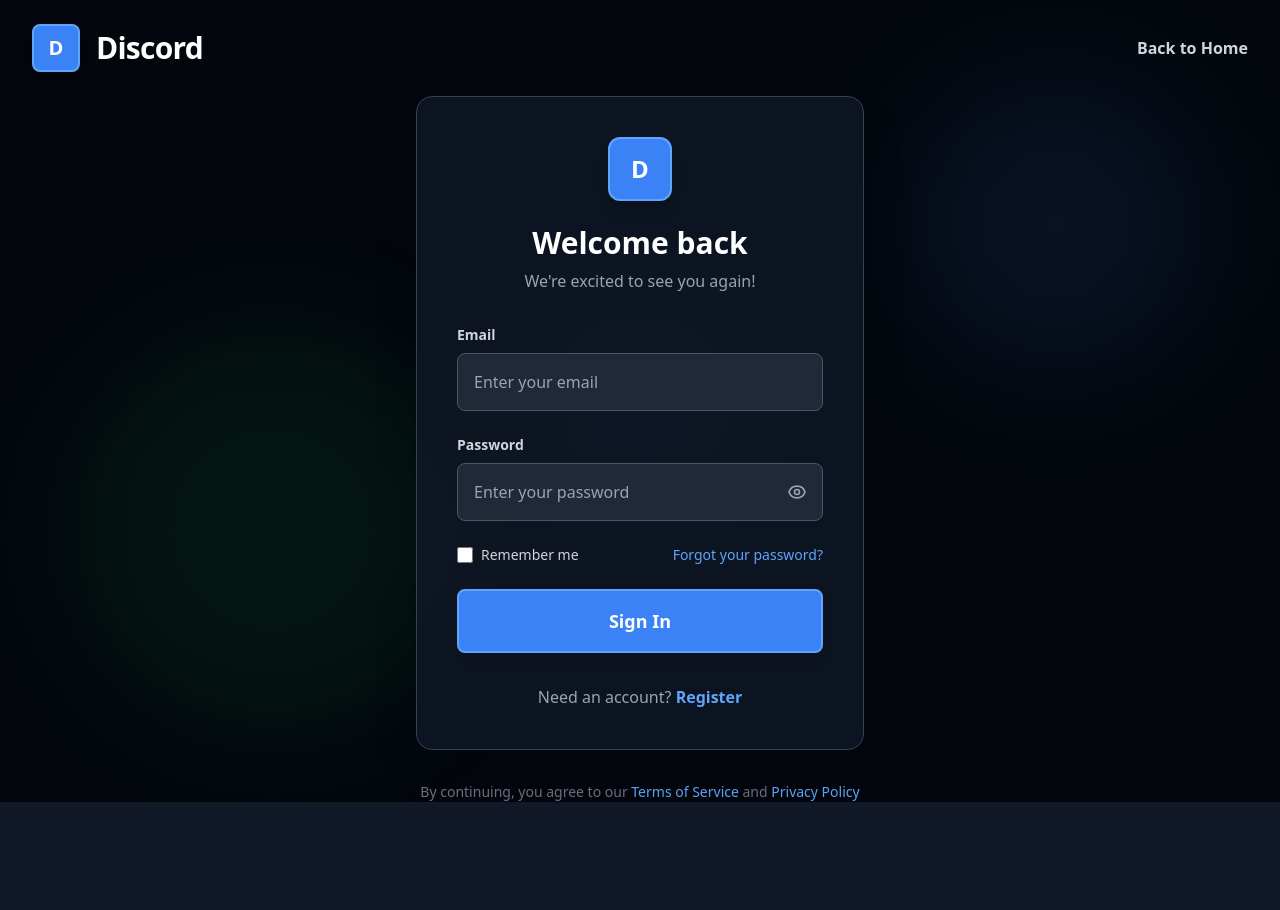
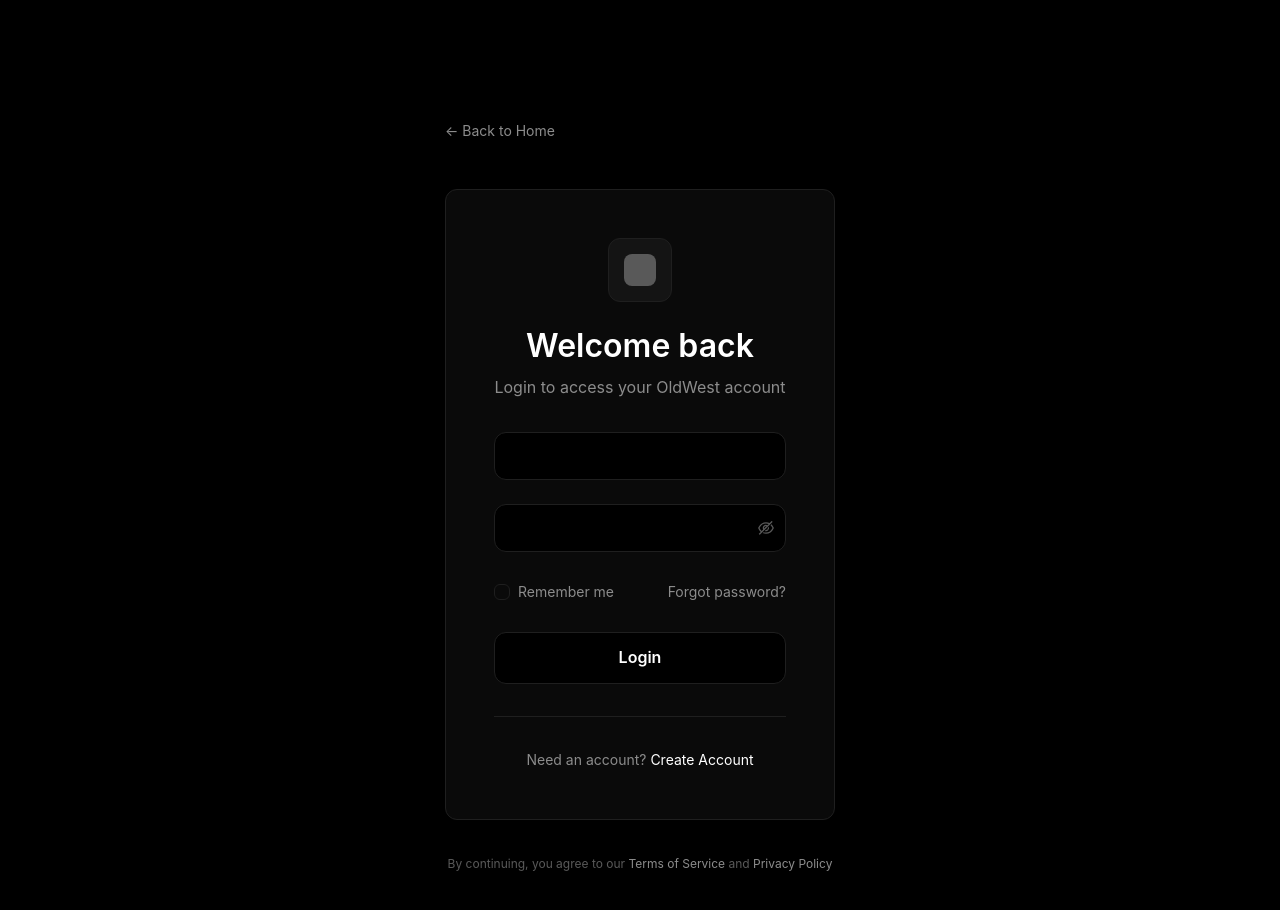
Before and after one commit to oldwestsolutions/oldoldwest, a Next.js app: page /login in a window 1280 px wide. Shown: the top 910 px of the page. Before the commit the page ends 802 px from the top, so only its background shows below. Built offline with nearby package versions, Linux system fonts and the light colour scheme.

Commit message:
Add scroll-hiding header, replace Documentation with Merit & Credentials, update hero buttons to Access BlockSpace and Login, create Access BlockSpace page, update Login page to Ant Design

```diff
--- /dev/null
+++ b/src/app/access-blockspace/page.tsx
@@ -0,0 +1,112 @@
+'use client'
+
+import { Layout, Typography, Divider, Space, Button, Card, Row, Col } from 'antd'
+import Link from 'next/link'
+
+const { Content } = Layout
+const { Title, Paragraph, Text } = Typography
+
+export default function AccessBlockSpace() {
+  return (
+    <Layout style={{ minHeight: '100vh', background: '#000000', color: '#ffffff' }}>
+      <Content style={{ padding: '120px 48px', maxWidth: 900, margin: '0 auto' }}>
+        <div style={{ marginBottom: 48 }}>
+          <Link href="/" style={{ color: '#8c8c8c', fontSize: 14, textDecoration: 'none' }}>
+            ← Back to Home
+          </Link>
+        </div>
+
+        <Title level={1} style={{ color: '#ffffff', marginBottom: 24, fontSize: 48, fontWeight: 700 }}>
+          Access BlockSpace
+        </Title>
+
+        <Paragraph style={{ color: '#8c8c8c', fontSize: 18, lineHeight: 1.8, marginBottom: 40 }}>
+          BlockSpace is the isolated virtual environment where all OldWest interactions occur. Each user session operates within a dedicated BlockSpace, ensuring security, accountability, and precise resource tracking.
+        </Paragraph>
+
+        <Divider style={{ borderColor: '#1f1f1f', margin: '40px 0' }} />
+
+        <Space direction="vertical" size="large" style={{ width: '100%' }}>
+          <Card
+            bordered
+            style={{
+              background: '#0a0a0a',
+              borderColor: '#1f1f1f',
+              borderRadius: 12
+            }}
+            bodyStyle={{ padding: 32 }}
+          >
+            <Title level={3} style={{ color: '#ffffff', marginBottom: 16, fontSize: 20, fontWeight: 600 }}>
+              What is BlockSpace?
+            </Title>
+            <Paragraph style={{ color: '#8c8c8c', fontSize: 16, lineHeight: 1.8, marginBottom: 16 }}>
+              BlockSpace is a dedicated virtual machine environment allocated to each user session. It provides complete isolation from other users, encrypted storage, and precise resource tracking. All interactions within BlockSpace consume VM minutes at published rates.
+            </Paragraph>
+            <Paragraph style={{ color: '#8c8c8c', fontSize: 16, lineHeight: 1.8, margin: 0 }}>
+              Each BlockSpace is provisioned when you start a session and deallocated when the session ends. All data and interactions are logged within your BlockSpace for settlement and audit purposes.
+            </Paragraph>
+          </Card>
+
+          <Card
+            bordered
+            style={{
+              background: '#0a0a0a',
+              borderColor: '#1f1f1f',
+              borderRadius: 12
+            }}
+            bodyStyle={{ padding: 32 }}
+          >
+            <Title level={3} style={{ color: '#ffffff', marginBottom: 16, fontSize: 20, fontWeight: 600 }}>
+              Accessing BlockSpace
+            </Title>
+            <Paragraph style={{ color: '#8c8c8c', fontSize: 16, lineHeight: 1.8, marginBottom: 24 }}>
+              To access BlockSpace, you must have an authenticated account with sufficient VM minutes balance. Each session allocates a new BlockSpace instance. You can have multiple active sessions, each with its own BlockSpace.
+            </Paragraph>
+            <Button
+              type="primary"
+              style={{
+                background: '#000000',
+                borderColor: '#1f1f1f',
+                color: '#ffffff',
+                borderRadius: 12,
+                fontWeight: 600,
+                boxShadow: 'none'
+              }}
+              href="/login"
+            >
+              Login to Access BlockSpace
+            </Button>
+          </Card>
+
+          <Card
+            bordered
+            style={{
+              background: '#0a0a0a',
+              borderColor: '#1f1f1f',
+              borderRadius: 12
+            }}
+            bodyStyle={{ padding: 32 }}
+          >
+            <Title level={3} style={{ color: '#ffffff', marginBottom: 16, fontSize: 20, fontWeight: 600 }}>
+              BlockSpace Features
+            </Title>
+            <Row gutter={[16, 16]}>
+              <Col xs={24} sm={12}>
+                <Text style={{ color: '#d9d9d9', fontSize: 15 }}>• Complete Isolation</Text>
+              </Col>
+              <Col xs={24} sm={12}>
+                <Text style={{ color: '#d9d9d9', fontSize: 15 }}>• Encrypted Storage</Text>
+              </Col>
+              <Col xs={24} sm={12}>
+                <Text style={{ color: '#d9d9d9', fontSize: 15 }}>• Resource Metering</Text>
+              </Col>
+              <Col xs={24} sm={12}>
+                <Text style={{ color: '#d9d9d9', fontSize: 15 }}>• Usage Tracking</Text>
+              </Col>
+            </Row>
+          </Card>
+        </Space>
+      </Content>
+    </Layout>
+  )
+}
--- a/src/app/login/page.tsx
+++ b/src/app/login/page.tsx
@@ -1,171 +1,157 @@
 'use client'
 
+import { Layout, Typography, Divider, Space, Button, Card, Input, Form, Checkbox } from 'antd'
 import Link from 'next/link'
-import { useRouter } from 'next/navigation'
 import { useState } from 'react'
 
+const { Content } = Layout
+const { Title, Paragraph, Text } = Typography
+
 export default function Login() {
-  const router = useRouter()
-  const [email, setEmail] = useState('')
-  const [password, setPassword] = useState('')
-  const [isLoading, setIsLoading] = useState(false)
-  const [showPassword, setShowPassword] = useState(false)
+  const [loading, setLoading] = useState(false)
 
-  const handleSubmit = async (e: React.FormEvent) => {
-    e.preventDefault()
-    setIsLoading(true)
-
-    // Simulate API call delay
+  const onFinish = async (values: any) => {
+    setLoading(true)
+    // Simulate API call
     await new Promise(resolve => setTimeout(resolve, 1000))
-
-    // Here you would typically make an API call to verify credentials
-    // For now, we'll just redirect to dashboard
-    router.push('/dashboard')
+    setLoading(false)
+    // Redirect would happen here
   }
 
   return (
-    <div className="min-h-screen bg-black relative overflow-hidden">
-      {/* Background Effects */}
-      <div className="absolute inset-0 bg-blue-500/5"></div>
-      <div className="absolute top-20 right-20 w-72 h-72 bg-blue-500/10 rounded-full blur-3xl"></div>
-      <div className="absolute bottom-20 left-20 w-96 h-96 bg-green-600/10 rounded-full blur-3xl"></div>
-      <div className="absolute top-1/2 left-1/2 transform -translate-x-1/2 -translate-y-1/2 w-64 h-64 bg-blue-500/5 rounded-full blur-2xl"></div>
+    <Layout style={{ minHeight: '100vh', background: '#000000', color: '#ffffff' }}>
+      <Content style={{ padding: '120px 48px', maxWidth: 500, margin: '0 auto' }}>
+        <div style={{ marginBottom: 48 }}>
+          <Link href="/" style={{ color: '#8c8c8c', fontSize: 14, textDecoration: 'none' }}>
+            ← Back to Home
+          </Link>
+        </div>
 
-      {/* Navigation */}
-      <nav className="relative z-10 flex items-center justify-between px-8 py-6">
-        <Link href="/" className="flex items-center space-x-4 group">
-          <div className="w-12 h-12 bg-blue-500 rounded-lg flex items-center justify-center shadow-lg border-2 border-blue-400 group-hover:scale-105 transition-transform duration-300">
-            <span className="text-white font-bold text-xl">D</span>
+        <Card
+          bordered
+          style={{
+            background: '#0a0a0a',
+            borderColor: '#1f1f1f',
+            borderRadius: 12
+          }}
+          bodyStyle={{ padding: 48 }}
+        >
+          <div style={{ textAlign: 'center', marginBottom: 32 }}>
+            <div style={{
+              width: 64,
+              height: 64,
+              background: '#141414',
+              border: '1px solid #1f1f1f',
+              borderRadius: 12,
+              display: 'flex',
+              alignItems: 'center',
+              justifyContent: 'center',
+              margin: '0 auto 24px'
+            }}>
+              <div style={{ width: 32, height: 32, background: '#595959', borderRadius: 8 }}></div>
+            </div>
+            <Title level={2} style={{ color: '#ffffff', marginBottom: 8, fontSize: 32, fontWeight: 600 }}>
+              Welcome back
+            </Title>
+            <Paragraph style={{ color: '#8c8c8c', fontSize: 16, margin: 0 }}>
+              Login to access your OldWest account
+            </Paragraph>
           </div>
-          <span className="text-3xl font-bold text-white tracking-tight group-hover:text-blue-400 transition-colors duration-300">Discord</span>
-        </Link>
-        <Link
-          href="/"
-          className="text-gray-300 hover:text-blue-400 transition-colors duration-300 font-semibold"
-        >
-          Back to Home
-        </Link>
-      </nav>
 
-      {/* Main Content */}
-      <div className="relative z-10 flex items-center justify-center min-h-[calc(100vh-120px)] px-6">
-        <div className="w-full max-w-md">
-          {/* Login Card */}
-          <div className="bg-gray-900/80 backdrop-blur-md rounded-2xl p-10 shadow-2xl border border-gray-700 hover:border-blue-500/50 transition-all duration-500">
-            <div className="text-center mb-8">
-              <div className="w-16 h-16 bg-blue-500 rounded-xl flex items-center justify-center mx-auto mb-6 shadow-lg border-2 border-blue-400">
-                <span className="text-white font-bold text-2xl">D</span>
-              </div>
-              <h1 className="text-3xl font-bold text-white mb-2">Welcome back</h1>
-              <p className="text-gray-400">We're excited to see you again!</p>
-            </div>
+          <Form
+            name="login"
+            onFinish={onFinish}
+            layout="vertical"
+            requiredMark={false}
+          >
+            <Form.Item
+              name="phone"
+              rules={[{ required: true, message: 'Please input your phone number!' }]}
+            >
+              <Input
+                placeholder="Phone Number"
+                size="large"
+                style={{
+                  background: '#000000',
+                  borderColor: '#1f1f1f',
+                  color: '#ffffff',
+                  borderRadius: 12,
+                  height: 48
+                }}
+              />
+            </Form.Item>
 
-            <form className="space-y-6" onSubmit={handleSubmit}>
-              <div className="space-y-2">
-                <label htmlFor="email" className="block text-sm font-semibold text-gray-300">
-                  Email
-                </label>
-                <input
-                  type="email"
-                  id="email"
-                  value={email}
-                  onChange={(e) => setEmail(e.target.value)}
-                  className="w-full px-4 py-4 bg-gray-800 rounded-lg border border-gray-600 focus:outline-none focus:ring-2 focus:ring-blue-500 focus:border-transparent transition-all duration-300 text-white placeholder-gray-400"
-                  placeholder="Enter your email"
-                  required
-                />
-              </div>
+            <Form.Item
+              name="password"
+              rules={[{ required: true, message: 'Please input your password!' }]}
+            >
+              <Input.Password
+                placeholder="Password"
+                size="large"
+                style={{
+                  background: '#000000',
+                  borderColor: '#1f1f1f',
+                  color: '#ffffff',
+                  borderRadius: 12,
+                  height: 48
+                }}
+              />
+            </Form.Item>
 
-              <div className="space-y-2">
-                <label htmlFor="password" className="block text-sm font-semibold text-gray-300">
-                  Password
-                </label>
-                <div className="relative">
-                  <input
-                    type={showPassword ? "text" : "password"}
-                    id="password"
-                    value={password}
-                    onChange={(e) => setPassword(e.target.value)}
-                    className="w-full px-4 py-4 bg-gray-800 rounded-lg border border-gray-600 focus:outline-none focus:ring-2 focus:ring-blue-500 focus:border-transparent transition-all duration-300 text-white placeholder-gray-400 pr-12"
-                    placeholder="Enter your password"
-                    required
-                  />
-                  <button
-                    type="button"
-                    onClick={() => setShowPassword(!showPassword)}
-                    className="absolute right-4 top-1/2 transform -translate-y-1/2 text-gray-400 hover:text-white transition-colors duration-300"
-                  >
-                    {showPassword ? (
-                      <svg className="w-5 h-5" fill="none" stroke="currentColor" viewBox="0 0 24 24">
-                        <path strokeLinecap="round" strokeLinejoin="round" strokeWidth={2} d="M13.875 18.825A10.05 10.05 0 0112 19c-4.478 0-8.268-2.943-9.543-7a9.97 9.97 0 011.563-3.029m5.858.908a3 3 0 114.243 4.243M9.878 9.878l4.242 4.242M9.878 9.878L3 3m6.878 6.878L21 21" />
-                      </svg>
-                    ) : (
-                      <svg className="w-5 h-5" fill="none" stroke="currentColor" viewBox="0 0 24 24">
-                        <path strokeLinecap="round" strokeLinejoin="round" strokeWidth={2} d="M15 12a3 3 0 11-6 0 3 3 0 016 0z" />
-                        <path strokeLinecap="round" strokeLinejoin="round" strokeWidth={2} d="M2.458 12C3.732 7.943 7.523 5 12 5c4.478 0 8.268 2.943 9.542 7-1.274 4.057-5.064 7-9.542 7-4.477 0-8.268-2.943-9.542-7z" />
-                      </svg>
-                    )}
-                  </button>
-                </div>
-              </div>
-
-              <div className="flex items-center justify-between">
-                <label className="flex items-center">
-                  <input
-                    type="checkbox"
-                    className="w-4 h-4 text-blue-500 bg-gray-800 border-gray-600 rounded focus:ring-blue-500 focus:ring-2"
-                  />
-                  <span className="ml-2 text-sm text-gray-300">Remember me</span>
-                </label>
-                <Link href="/forgot-password" className="text-sm text-blue-400 hover:text-blue-300 transition-colors duration-300">
-                  Forgot your password?
+            <Form.Item>
+              <div style={{ display: 'flex', justifyContent: 'space-between', alignItems: 'center' }}>
+                <Form.Item name="remember" valuePropName="checked" noStyle>
+                  <Checkbox style={{ color: '#8c8c8c' }}>Remember me</Checkbox>
+                </Form.Item>
+                <Link href="#" style={{ color: '#8c8c8c', fontSize: 14 }}>
+                  Forgot password?
                 </Link>
               </div>
+            </Form.Item>
 
-              <button
-                type="submit"
-                disabled={isLoading}
-                className="w-full bg-blue-500 text-white py-4 rounded-lg font-bold text-lg hover:bg-blue-600 transition-all duration-300 shadow-lg hover:shadow-blue-500/25 border-2 border-blue-400 disabled:opacity-50 disabled:cursor-not-allowed flex items-center justify-center"
+            <Form.Item>
+              <Button
+                type="primary"
+                htmlType="submit"
+                loading={loading}
+                block
+                size="large"
+                style={{
+                  background: '#000000',
+                  borderColor: '#1f1f1f',
+                  color: '#ffffff',
+                  borderRadius: 12,
+                  fontWeight: 600,
+                  height: 52,
+                  boxShadow: 'none'
+                }}
               >
-                {isLoading ? (
-                  <>
-                    <svg className="animate-spin -ml-1 mr-3 h-5 w-5 text-white" xmlns="http://www.w3.org/2000/svg" fill="none" viewBox="0 0 24 24">
-                      <circle className="opacity-25" cx="12" cy="12" r="10" stroke="currentColor" strokeWidth="4"></circle>
-                      <path className="opacity-75" fill="currentColor" d="M4 12a8 8 0 018-8V0C5.373 0 0 5.373 0 12h4zm2 5.291A7.962 7.962 0 014 12H0c0 3.042 1.135 5.824 3 7.938l3-2.647z"></path>
-                    </svg>
-                    Signing in...
-                  </>
-                ) : (
-                  'Sign In'
-                )}
-              </button>
-            </form>
+                Login
+              </Button>
+            </Form.Item>
+          </Form>
 
-            <div className="mt-8 text-center">
-              <p className="text-gray-400">
-                Need an account?{' '}
-                <Link href="/signup" className="text-blue-400 hover:text-blue-300 font-semibold transition-colors duration-300">
-                  Register
-                </Link>
-              </p>
-            </div>
+          <Divider style={{ borderColor: '#1f1f1f', margin: '32px 0' }} />
+
+          <div style={{ textAlign: 'center' }}>
+            <Text style={{ color: '#8c8c8c', fontSize: 14 }}>
+              Need an account?{' '}
+              <Link href="/create-account" style={{ color: '#ffffff', textDecoration: 'none' }}>
+                Create Account
+              </Link>
+            </Text>
           </div>
+        </Card>
 
-          {/* Additional Info */}
-          <div className="mt-8 text-center">
-            <p className="text-gray-500 text-sm">
-              By continuing, you agree to our{' '}
-              <Link href="/terms" className="text-blue-400 hover:text-blue-300 transition-colors duration-300">
-                Terms of Service
-              </Link>{' '}
-              and{' '}
-              <Link href="/privacy" className="text-blue-400 hover:text-blue-300 transition-colors duration-300">
-                Privacy Policy
-              </Link>
-            </p>
-          </div>
+        <div style={{ marginTop: 32, textAlign: 'center' }}>
+          <Text style={{ color: '#595959', fontSize: 12 }}>
+            By continuing, you agree to our{' '}
+            <Link href="/terms-of-service" style={{ color: '#8c8c8c' }}>Terms of Service</Link>
+            {' '}and{' '}
+            <Link href="/privacy-policy" style={{ color: '#8c8c8c' }}>Privacy Policy</Link>
+          </Text>
         </div>
-      </div>
-    </div>
+      </Content>
+    </Layout>
   )
 }
--- a/src/app/page.tsx
+++ b/src/app/page.tsx
@@ -4,6 +4,7 @@ import Link from 'next/link'
 import { Layout, Row, Col, Card, Typography, Divider, Button, Progress, Space } from 'antd'
 import { AppstoreOutlined, DatabaseOutlined, ClockCircleOutlined, CheckCircleOutlined, SafetyOutlined, FileTextOutlined, ApiOutlined, GlobalOutlined, InfoCircleOutlined, QuestionCircleOutlined, BookOutlined, CodeOutlined, TrophyOutlined, CheckCircleFilled, FileProtectOutlined } from '@ant-design/icons'
 import dynamic from 'next/dynamic'
+import { useState, useEffect } from 'react'
 
 const HeroScene = dynamic(() => import('@/components/HeroScene'), { ssr: false })
 
@@ -11,6 +12,25 @@ const { Header, Content, Footer } = Layout
 const { Title, Paragraph, Text } = Typography
 
 export default function Home() {
+  const [isHeaderVisible, setIsHeaderVisible] = useState(true)
+  const [lastScrollY, setLastScrollY] = useState(0)
+
+  useEffect(() => {
+    const handleScroll = () => {
+      const currentScrollY = window.scrollY
+
+      if (currentScrollY > lastScrollY && currentScrollY > 100) {
+        setIsHeaderVisible(false)
+      } else {
+        setIsHeaderVisible(true)
+      }
+
+      setLastScrollY(currentScrollY)
+    }
+
+    window.addEventListener('scroll', handleScroll, { passive: true })
+    return () => window.removeEventListener('scroll', handleScroll)
+  }, [lastScrollY])
   return (
     <Layout style={{ minHeight: '100vh', background: '#000000' }}>
       {/* Navigation */}
@@ -22,9 +42,12 @@ export default function Home() {
         alignItems: 'center',
         justifyContent: 'space-between',
         height: '72px',
-        position: 'sticky',
-        top: 0,
-        zIndex: 1000
+        position: 'fixed',
+        top: isHeaderVisible ? 0 : -72,
+        left: 0,
+        right: 0,
+        zIndex: 1000,
+        transition: 'top 0.3s ease-in-out'
       }}>
         <Row align="middle" gutter={16}>
           <Col>
@@ -49,9 +72,9 @@ export default function Home() {
           <Button
             type="text"
             style={{ color: '#8c8c8c', borderRadius: 12 }}
-            href="/login"
+            href="/access-blockspace"
           >
-            ACCESS NETWORK
+            ACCESS BLOCKSPACE
           </Button>
           <Button
             type="primary"
@@ -65,12 +88,12 @@ export default function Home() {
             }}
             href="/login"
           >
-            CREATE ACCOUNT
+            LOGIN
           </Button>
         </Space>
       </Header>
 
-      <Content>
+      <Content style={{ marginTop: isHeaderVisible ? 0 : 0 }}>
         {/* Hero Section - Two Column */}
         <section style={{
           minHeight: '100vh',
@@ -116,7 +139,7 @@ export default function Home() {
                   }}
                   href="/login"
                 >
-                  CREATE ACCOUNT
+                  LOGIN
                 </Button>
                 <Button
                   size="large"
@@ -770,13 +793,13 @@ export default function Home() {
 
           <Col xs={24} sm={12} md={6}>
             <Title level={5} style={{ color: '#ffffff', marginBottom: 24, fontSize: 14, fontWeight: 600, letterSpacing: '0.1em', textTransform: 'uppercase' }}>
-              Documentation
+              Merit & Credentials
             </Title>
             <Space direction="vertical" size="small" style={{ width: '100%' }}>
-              <Link href="#" style={{ color: '#8c8c8c', fontSize: 14, display: 'block' }}>API Reference</Link>
-              <Link href="#" style={{ color: '#8c8c8c', fontSize: 14, display: 'block' }}>Settlement Guide</Link>
-              <Link href="#" style={{ color: '#8c8c8c', fontSize: 14, display: 'block' }}>Infrastructure Docs</Link>
-              <Link href="#" style={{ color: '#8c8c8c', fontSize: 14, display: 'block' }}>Developer Resources</Link>
+              <Link href="#" style={{ color: '#8c8c8c', fontSize: 14, display: 'block' }}>NFT Achievements</Link>
+              <Link href="#" style={{ color: '#8c8c8c', fontSize: 14, display: 'block' }}>Verified Work</Link>
+              <Link href="#" style={{ color: '#8c8c8c', fontSize: 14, display: 'block' }}>Credentials</Link>
+              <Link href="#" style={{ color: '#8c8c8c', fontSize: 14, display: 'block' }}>Milestone Tracking</Link>
             </Space>
           </Col>
 
```
